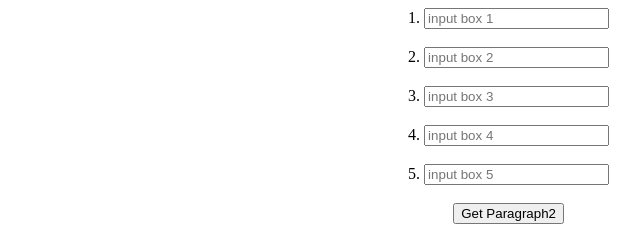
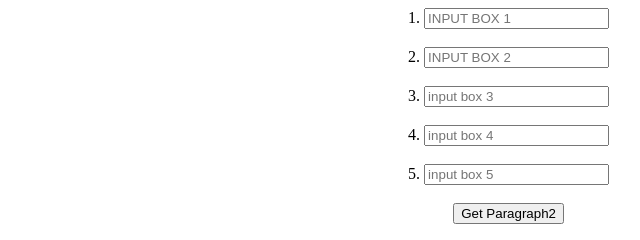
Before and after one commit to skavs283/projC80soln, a plain HTML site: page index.html in a window 1280 px wide. Shown: the full height of the page, 469-1109 px from the left. Drawn offline with Linux system fonts and the light colour scheme.

Commit message:
Update index.html

```diff
--- a/index.html
+++ b/index.html
@@ -35,11 +35,11 @@
 <div style="float:right;margin-right: 10px;width:45%">
 
     <span>1.</span>
-    <input type="text" id="para2_ib_1" placeholder="input box 1">
+    <input type="text" id="para2_ib_1" placeholder="INPUT BOX 1">
     <br>
     <br>
     <span>2.</span>
-    <input type="text" id="para2_ib_2" placeholder="input box 2">
+    <input type="text" id="para2_ib_2" placeholder="INPUT BOX 2">
     <br>
     <br>
     <span>3.</span>
```
